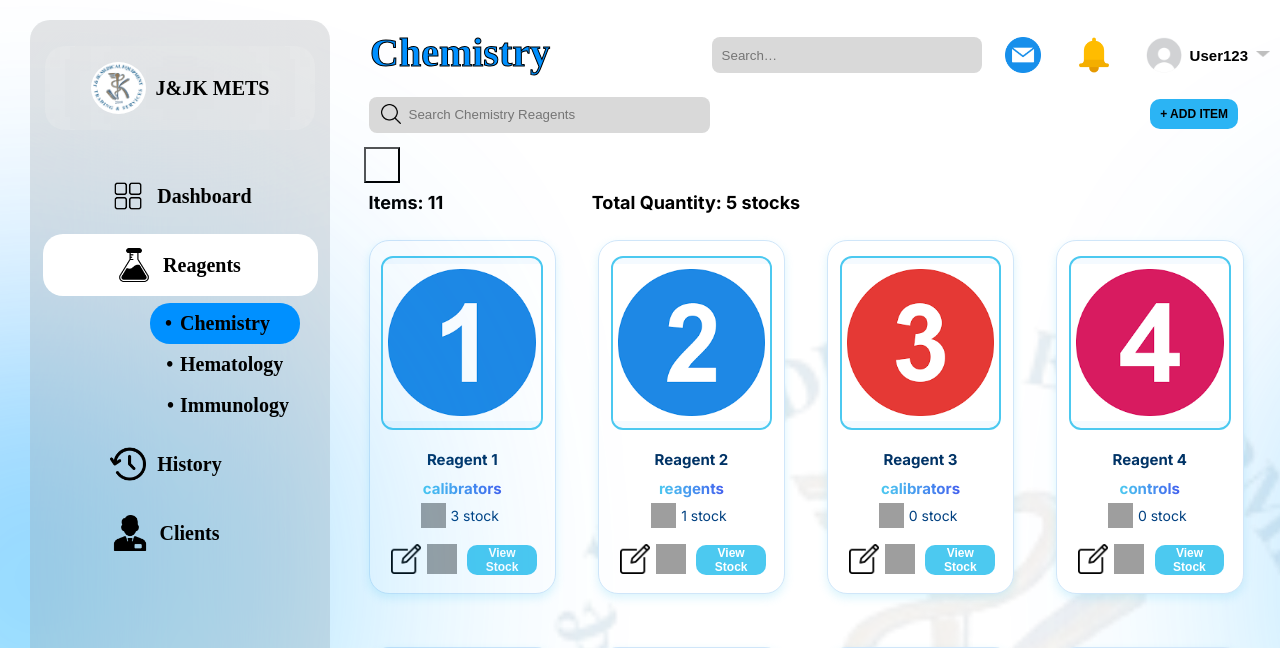
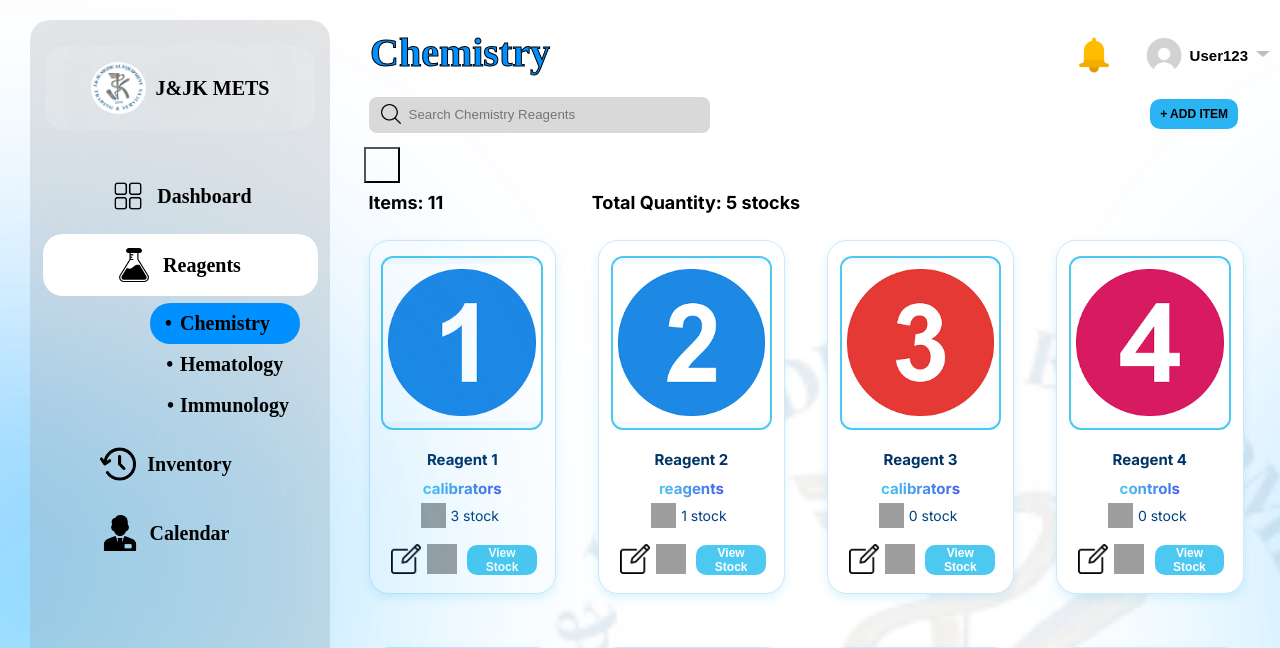
Before and after one commit to Monke19J/capstone_project, a PHP site: the page made by chemistry.php in a window 1280 px wide. Shown: the top 648 px of the page. Run offline with PHP 8.4, Linux system fonts and the light colour scheme; a user stored in the database is signed in; data comes from the database, SQL or seed files in the repository; grey boxes are pictures that could not be loaded.

Commit message:
remove search bar and message icon on the header

```diff
--- a/chemistry.php
+++ b/chemistry.php
@@ -20,13 +20,17 @@ if (isset($_SESSION['current_reagent_id'])) {
 
 $sql_reagent_type = "SELECT COUNT(*) AS total_reagents
                      FROM reagents
-                     WHERE reagent_status = 'active'";
+                     WHERE reagent_status = 'active' AND reagent_type = 'chemistry'";
 $result_reagent_type = $conn->query($sql_reagent_type);
 $total_reagents = ($result_reagent_type) ? $result_reagent_type->fetch_assoc()['total_reagents'] : 0;
 
-$sql_qty = "SELECT COUNT(*) AS total_quantity
-            FROM reagent_stock
-            WHERE stock_status = 'active'";
+$sql_qty = "
+    SELECT COUNT(*) AS total_quantity
+    FROM reagent_stock rs
+    JOIN reagents r ON rs.reagent_id = r.reagent_id
+    WHERE rs.stock_status = 'active'
+      AND r.reagent_type = 'chemistry'
+";
 $result_qty = $conn->query($sql_qty);
 $total_quantity = ($result_qty) ? $result_qty->fetch_assoc()['total_quantity'] : 0;
 
@@ -299,17 +303,6 @@ $result_card_value = $conn->query($sql_card_value);
             align-items: center;
             gap: 12px;
             padding-top: 5px;
-        }
-
-        .searchbar {
-            height: 36px;
-            width: 250px;
-            padding: 0 10px;
-            border: none;
-            border-radius: 8px;
-            outline: none;
-            background-color: #D9D9D9;
-
         }
 
         .icon-btn {
@@ -1186,16 +1179,16 @@ $result_card_value = $conn->query($sql_card_value);
                         </li>
                         <div class="submenu">
                             <a href="#" class="reagent-name submenu-active">Chemistry</a>
-                            <a href="#" class="reagent-name submenu-inactive">Hematology</a>
-                            <a href="#" class="reagent-name submenu-inactive">Immunology</a>
+                            <a href="./hematology.php" class="reagent-name submenu-inactive">Hematology</a>
+                            <a href="./immunology.php" class="reagent-name submenu-inactive">Immunology</a>
                         </div>
                         <li class="nav-inactive" style="padding-right: 30px;">
-                            <img src="./images/history.png" alt="History Icon" class="list-icon">
-                            <a href="" class="nav-listname">History</a>
+                            <img src="./images/history.png" alt="Inventory Icon" class="list-icon">
+                            <a href="./inventory.php" class="nav-listname">Inventory</a>
                         </li>
                         <li class="nav-inactive" style="padding-right: 30px;">
                             <img src="./images/client.png" alt="Client Icon" class="list-icon">
-                            <a href="" class="nav-listname">Clients</a>
+                            <a href="calendar.php" class="nav-listname">Calendar</a>
                         </li>
                     </ul>
                 </div>
@@ -1209,12 +1202,6 @@ $result_card_value = $conn->query($sql_card_value);
             <h1 id="header-title">Chemistry</h1>
 
             <div class="header-actions">
-                <input type="text" class="searchbar" placeholder="Search…">
-
-                <button class="icon-btn" aria-label="Messages">
-                    <img src="./images/message.png" alt="Message icon" class="list-icon">
-                </button>
-
                 <button class="icon-btn" aria-label="Notifications">
                     <img src="./images/notification.png" alt="Notification Bell" class="list-icon">
                 </button>
```
Also changed, not shown: dashboard_sale.php (+5 -21 lines).
